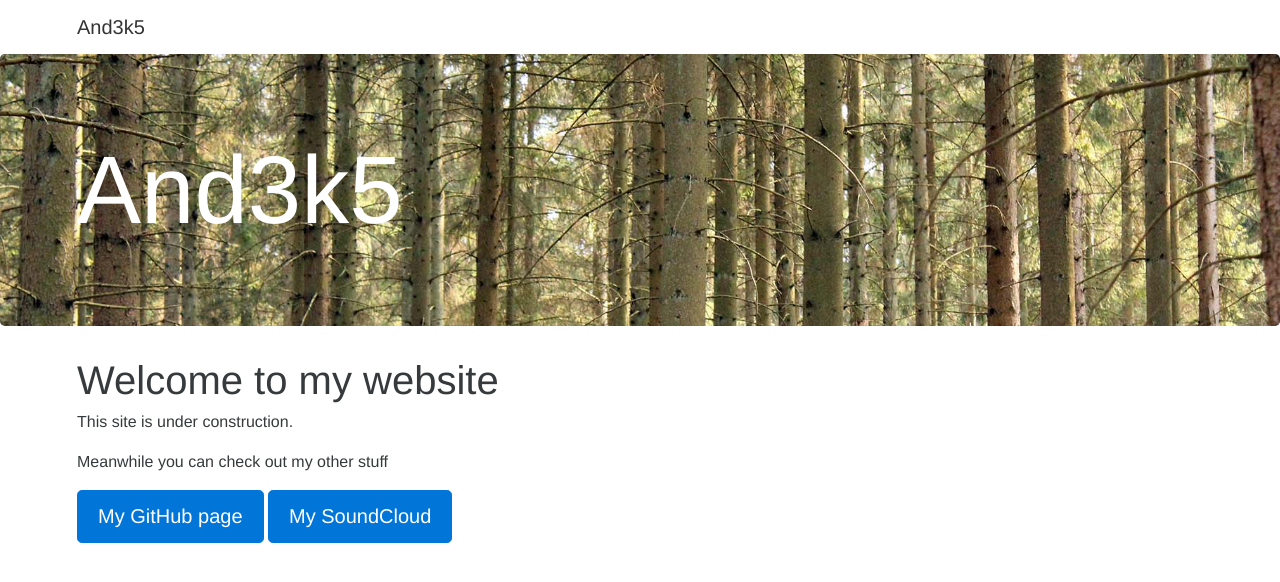
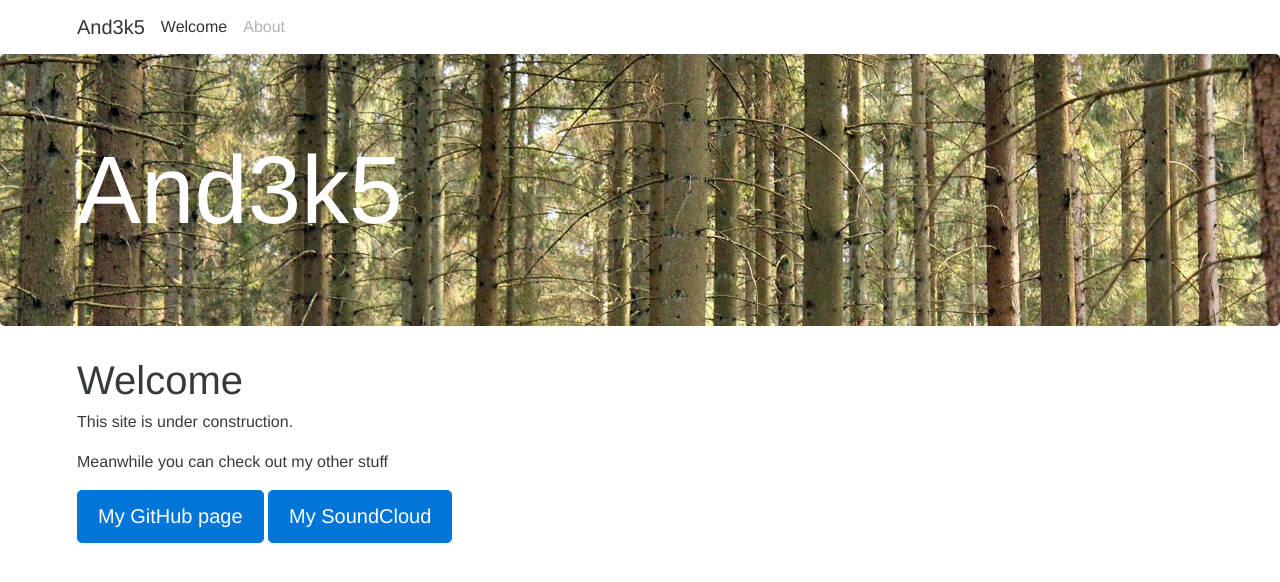
Before and after one commit to and3k5/and3k5.dk, a Jekyll site: the page built from index.html, in a window 1280 px wide. Shown: the top 582 px of the page. Built offline with Jekyll 4.4.1, drawn with Linux system fonts in a browser that asks for light colours.

Commit message:
Update pages navigation

```diff
--- a/_includes/header.html
+++ b/_includes/header.html
@@ -5,10 +5,11 @@
           <nav class="navbar-light bg-faded">
               <span class="navbar-brand">And3k5</span>
               <ul class="nav navbar-nav">
-                    {% for page in site.pages %}
-                      {% if page.title %}
-                      <li class="nav-item">
-                          <a class="nav-link" href="{{ page.url | prepend: site.baseurl }}">{{ page.title }}</a>
+                    {% assign _pages = site.pages | sort:"order" %}
+                    {% for cpage in _pages %}
+                      {% if cpage.title %}
+                      <li class="nav-item{% if cpage.url == page.url %} active{% endif %}">
+                          <a class="nav-link" href="{{ cpage.url | prepend: site.baseurl }}">{{ cpage.title }}</a>
                       </li>
                       {% endif %}
                     {% endfor %}
--- a/_layouts/default.html
+++ b/_layouts/default.html
@@ -4,9 +4,15 @@
     <body>
         {% include header.html %}
 
+
+
         <div class="row">
             <div class="container">
-                {{ content }}
+                <header class="post-header">
+                    <h1 class="post-title">{{ page.title }}</h1>
+                </header>
+
+                {{ page.content }}
             </div>
         </div>
 
--- a/_pagess/about.html
+++ b/about.html
@@ -1,7 +1,8 @@
 ---
-layout: page
+layout: default
 title: About
 permalink: /about/
+order: 1
 ---
 
-Woop woop
+About me..
--- a/index.html
+++ b/index.html
@@ -1,8 +1,10 @@
 ---
 layout: default
+title: Welcome
+permalink: /
+order: 0
 ---
 
-<h1>Welcome to my website</h1>
 <p>This site is under construction. </p>
 <p>Meanwhile you can check out my other stuff</p>
 <p>
```
Also changed, not shown: _layouts/page.html (+0 -11 lines).
